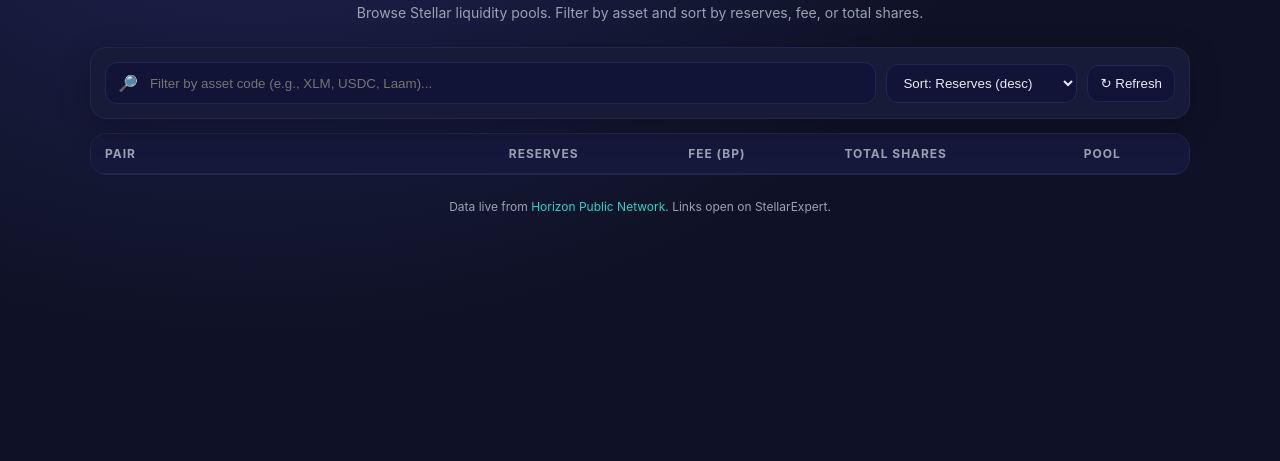
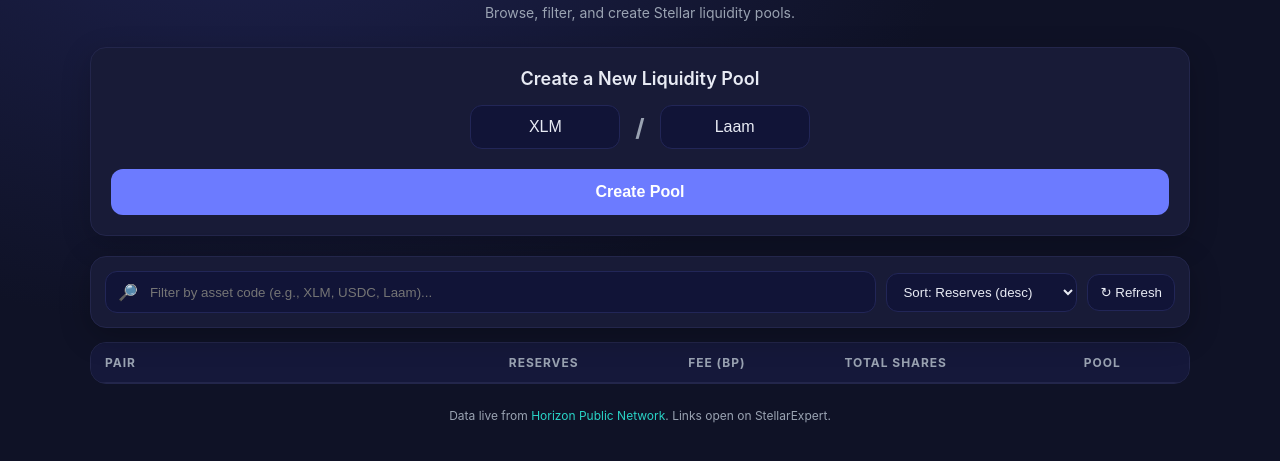
Before and after one commit to Laamalifle/Africa, a plain HTML site: page index.html in a window 1280 px wide. Shown: the part 69-530 px from the top of the page. Drawn offline with Linux system fonts and the light colour scheme; no server answers.

Commit message:
Update index.html

```diff
--- a/index.html
+++ b/index.html
@@ -4,7 +4,7 @@
   <meta charset="UTF-8" />
   <meta name="viewport" content="width=device-width, initial-scale=1" />
   <title>Laam Pools — Stellar AMM Explorer</title>
-  <meta name="description" content="Lightweight Stellar AMM pools explorer like Aqua. Browse, sort, and filter liquidity pools." />
+  <meta name="description" content="Lightweight Stellar AMM pools explorer. Browse, sort, filter, and create liquidity pools." />
 
   <style>
     :root {
@@ -30,6 +30,62 @@
     .title { font-weight: 800; letter-spacing: .5px; font-size: clamp(22px, 3vw, 32px); }
     .subtitle { color: var(--muted); margin-top: 6px; font-size: 14px; }
     .shell { width: min(1100px, 95%); margin: 18px auto 40px; }
+
+    /* ✅ Styles for Create Pool Section */
+    .create-pool-section {
+      background: var(--card);
+      border: 1px solid #23264b;
+      border-radius: 16px;
+      padding: 20px;
+      margin-bottom: 20px;
+      box-shadow: 0 8px 30px rgba(0,0,0,.2);
+    }
+    .create-pool-title {
+      font-size: 18px;
+      font-weight: 600;
+      margin-bottom: 16px;
+      text-align: center;
+    }
+    .pool-inputs {
+      display: flex;
+      gap: 15px;
+      align-items: center;
+      justify-content: center;
+      flex-wrap: wrap;
+    }
+    .pool-inputs input {
+      background: #111437;
+      border: 1px solid #222657;
+      border-radius: 12px;
+      padding: 12px;
+      color: var(--txt);
+      font-size: 16px;
+      width: 150px;
+      text-align: center;
+    }
+    .pool-inputs span {
+      font-size: 24px;
+      font-weight: bold;
+      color: var(--muted);
+    }
+    .create-pool-button {
+      display: block;
+      width: 100%;
+      margin-top: 20px;
+      padding: 14px;
+      border-radius: 12px;
+      border: none;
+      background: var(--accent);
+      color: white;
+      font-size: 16px;
+      font-weight: 600;
+      cursor: pointer;
+      transition: background-color 0.2s;
+    }
+    .create-pool-button:hover {
+      background: #5a68e8;
+    }
+
     .toolbar {
       display: grid; grid-template-columns: 1fr auto auto; gap: 10px; align-items: center;
       background: var(--card); padding: 14px; border-radius: 16px; box-shadow: 0 8px 30px rgba(0,0,0,.25);
@@ -44,17 +100,17 @@
     .search input {
       outline: none; border: 0; background: transparent; color: var(--txt); width: 100%;
     }
-    select, button {
+    select, .refresh-button {
       background: #111437; color: var(--txt); border: 1px solid #222657; border-radius: 12px; padding: 10px 12px;
     }
-    button { cursor: pointer; }
+    .refresh-button { cursor: pointer; }
     .table {
       margin-top: 14px; background: var(--card); border-radius: 16px; overflow: hidden; border: 1px solid #23264b;
     }
     table { width: 100%; border-collapse: collapse; }
     thead th {
       text-align: left; font-size: 12px; text-transform: uppercase; letter-spacing: .08em; color: var(--muted);
-      background: #15183a; padding: 12px 14px; border-bottom: 1px solid #23264b; position: sticky; top: 64px; z-index: 4;
+      background: #15183a; padding: 12px 14px; border-bottom: 1px solid #23264b; position: sticky; top: 84px; z-index: 4;
     }
     tbody td { padding: 14px; border-bottom: 1px solid #23264b; }
     tbody tr:hover { background: rgba(255,255,255,0.03); }
@@ -90,10 +146,21 @@
 <body>
   <header>
     <div class="title">Laam Pools — Stellar AMM</div>
-    <div class="subtitle">Browse Stellar liquidity pools. Filter by asset and sort by reserves, fee, or total shares.</div>
+    <div class="subtitle">Browse, filter, and create Stellar liquidity pools.</div>
   </header>
 
   <div class="shell">
+    <!-- ✅ CREATE POOL SECTION ADDED -->
+    <div class="create-pool-section">
+      <div class="create-pool-title">Create a New Liquidity Pool</div>
+      <div class="pool-inputs">
+        <input type="text" value="XLM" readonly>
+        <span>/</span>
+        <input type="text" value="Laam" readonly>
+      </div>
+      <button id="create-pool-btn" class="create-pool-button">Create Pool</button>
+    </div>
+
     <div class="toolbar">
       <div class="search">
         🔎
@@ -107,7 +174,7 @@
         <option value="-fee">Sort: Fee (desc)</option>
         <option value="fee">Sort: Fee (asc)</option>
       </select>
-      <button id="refresh">↻ Refresh</button>
+      <button id="refresh" class="refresh-button">↻ Refresh</button>
     </div>
 
     <div id="status" class="pill" style="margin-top:12px; display:none;">Loading…</div>
@@ -143,13 +210,19 @@
   const refreshBtn = document.getElementById('refresh');
   const loadingEl = document.getElementById('loading');
   const statusEl = document.getElementById('status');
+  const createPoolBtn = document.getElementById('create-pool-btn'); // ✅ Get the new button
 
   let POOLS = [];
+
+  // ✅ Event listener for the create pool button
+  createPoolBtn.addEventListener('click', () => {
+    alert("Please connect your wallet or enter your secret key to continue.");
+    // In a real app, you would trigger a wallet connection modal here.
+  });
 
   function assetLabel(r) {
     if (!r) return "?";
     if (r.asset === "native") return "XLM";
-    // "CODE:ISSUER"
     const [code] = r.asset.split(":");
     return code || r.asset;
   }
@@ -167,7 +240,6 @@
       const b = assetLabel(p.reserves?.[1]);
       const aAmt = p.reserves?.[0]?.amount ?? 0;
       const bAmt = p.reserves?.[1]?.amount ?? 0;
-      const pair = `${a}/${b}`;
       const tr = document.createElement('tr');
       tr.className = "row";
 
@@ -194,7 +266,6 @@
   }
 
   function calcLiquidityNumber(p){
-    // Heuristic: sum of reserves in their native units (not USD). Only for sorting.
     const aAmt = parseFloat(p.reserves?.[0]?.amount || 0);
     const bAmt = parseFloat(p.reserves?.[1]?.amount || 0);
     return (aAmt + bAmt);
@@ -230,13 +301,11 @@
     let url = API;
     const all = [];
     try {
-      // paginate Horizon until no next page (cap ~1000 to stay light)
       for (let i=0; i<5 && url; i++){
         const res = await fetch(url, {headers: {"Accept":"application/json"}});
         const data = await res.json();
         if (!data || !data._embedded) break;
         all.push(...data._embedded.records);
-        // find next link
         url = data._links?.next?.href || null;
       }
       POOLS = all.map(p => ({
@@ -266,4 +335,4 @@
 })();
 </script>
 </body>
-  </html>
+</html>
```
